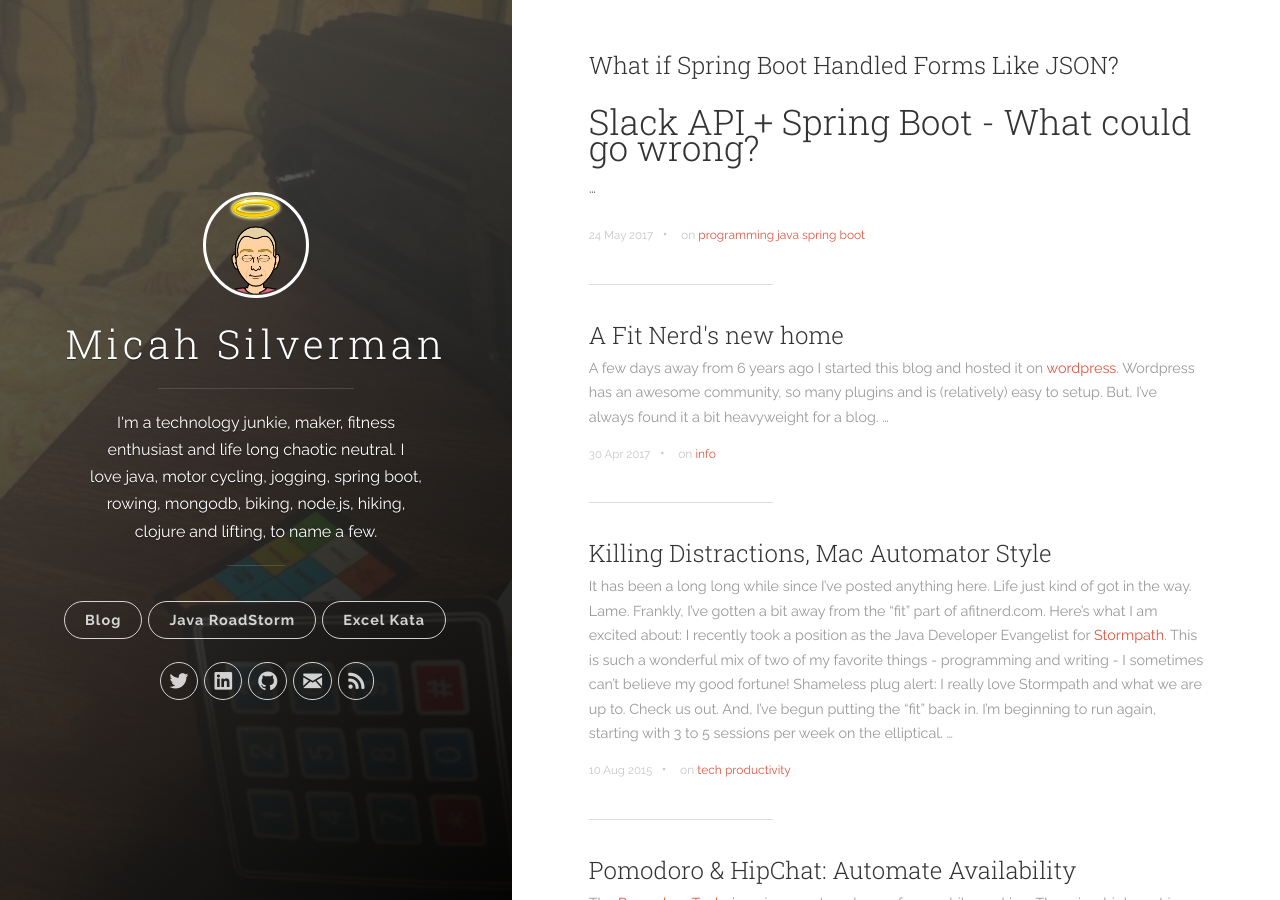
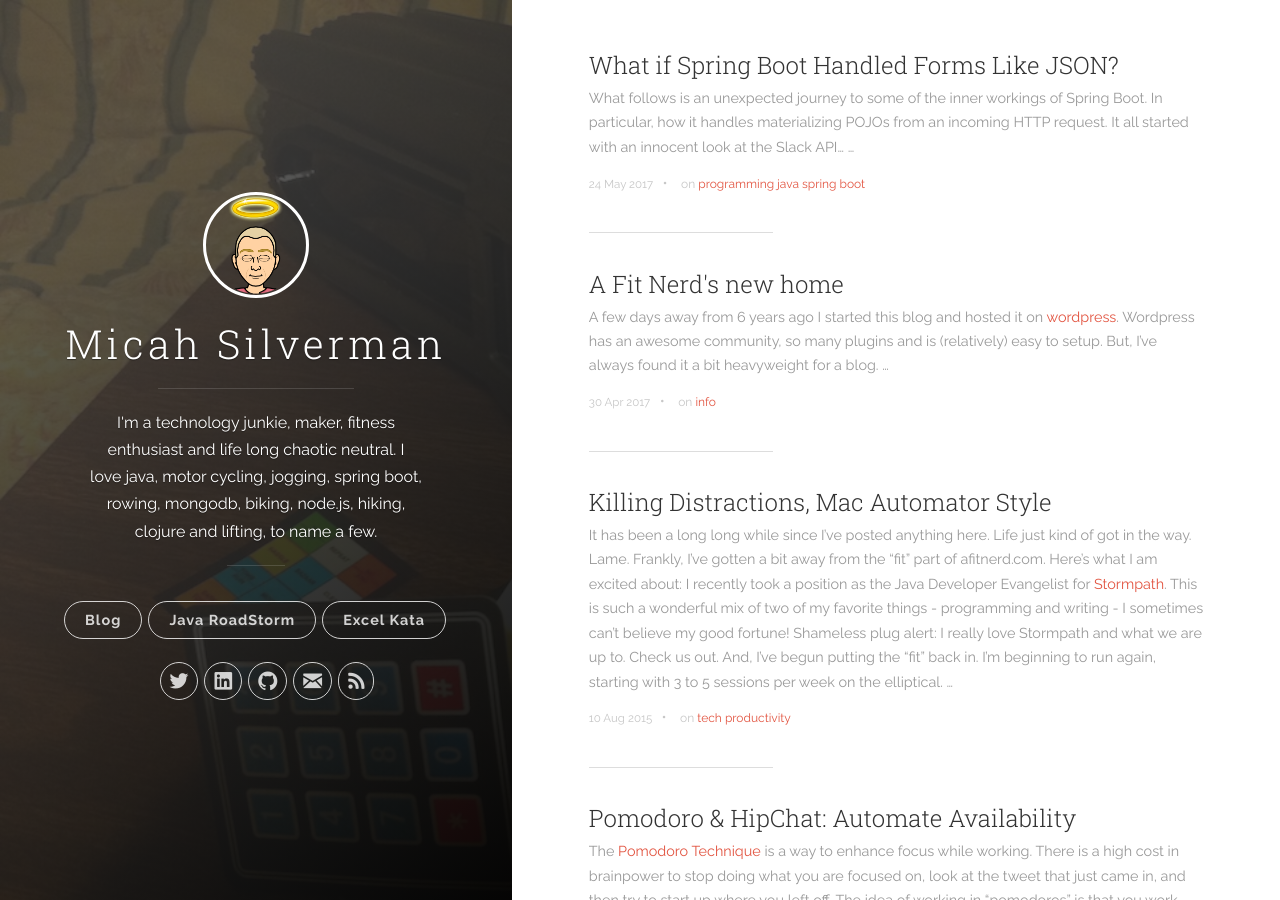
Before and after one commit to dogeared/dogeared.github.io, a Jekyll site: the page built from index.html, in a window 1280 px wide and 900 px high. Built offline with Jekyll 4.4.1, drawn with Linux system fonts in a browser that asks for light colours; nearby versions of some CDN libraries; the list of posts is cut into pages by our own code.

```diff
--- a/_posts/2017-05-24-what-if-spring-boot-handled-forms-like-json.md
+++ b/_posts/2017-05-24-what-if-spring-boot-handled-forms-like-json.md
@@ -5,8 +5,6 @@
 categories: [programming, java, spring boot]
 tags: [programming, java, spring boot]
 ---
-
-## Slack API + Spring Boot - What could go wrong?
 
 What follows is an unexpected journey to some of the inner workings of Spring
 Boot. In particular, how it handles materializing POJOs from an incoming HTTP
```
